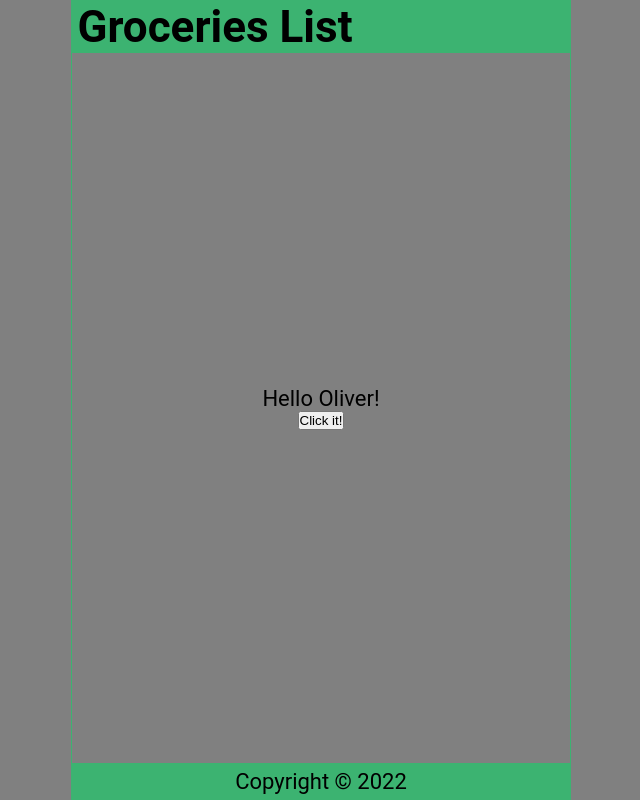
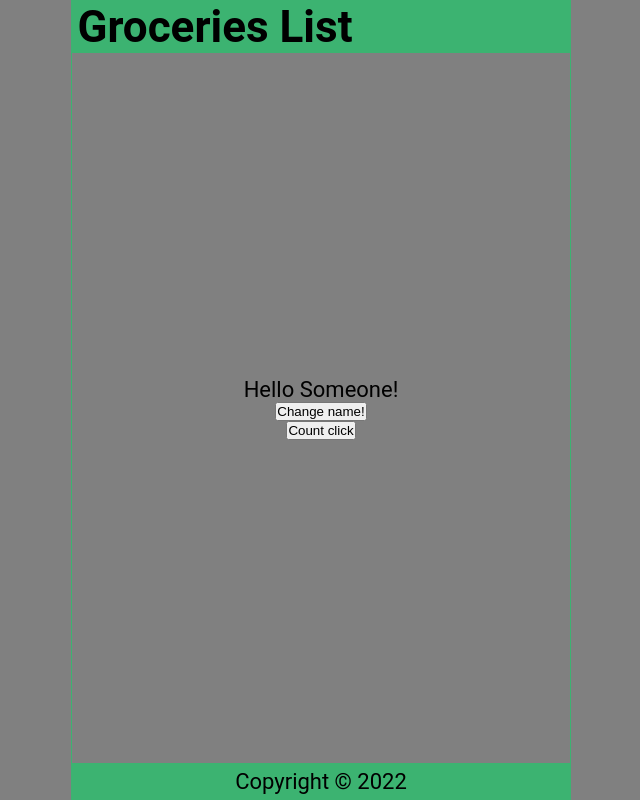
Before and after one commit to oliviakovacs/react-trial01, a React (Create React App) app: page / in a window 1280 px wide. Shown: the whole page, without its empty margins (319-959 px from the left). Built offline with nearby package versions, Linux system fonts and the light colour scheme.

Commit message:
useState

```diff
--- a/src/Content.js
+++ b/src/Content.js
@@ -1,20 +1,32 @@
+import { useState } from 'react';
+
 const Content = () => {
+    const [name, setName] = useState('Someone');
+    const [count, setCount] = useState(0);
+
     const handleNameChange = () => {
         const names = ["Reku", "Oliver", "Beni"];
         const int = Math.floor(Math.random()* 3);
-        return names[int];
+        setName(names[int]);
     }
 
     const handleClick = () => {
+        setCount(count + 1);
+        setCount(count + 1);
+        console.log(count);
+    }
+
+    const handleClick2 = () => {
         console.log("Clicked it")
     }
 
-return (
+    return (
     <main>
-        <p >
-            Hello {handleNameChange()}!
+        <p onDoubleClick={handleClick}>
+            Hello {name}!
         </p>
-        <button onClick={handleClick}> Click it! </button>
+        <button onClick={handleNameChange}> Change name! </button>
+        <button onClick={handleClick}> Count click </button>
     </main>
 )
 }
```
